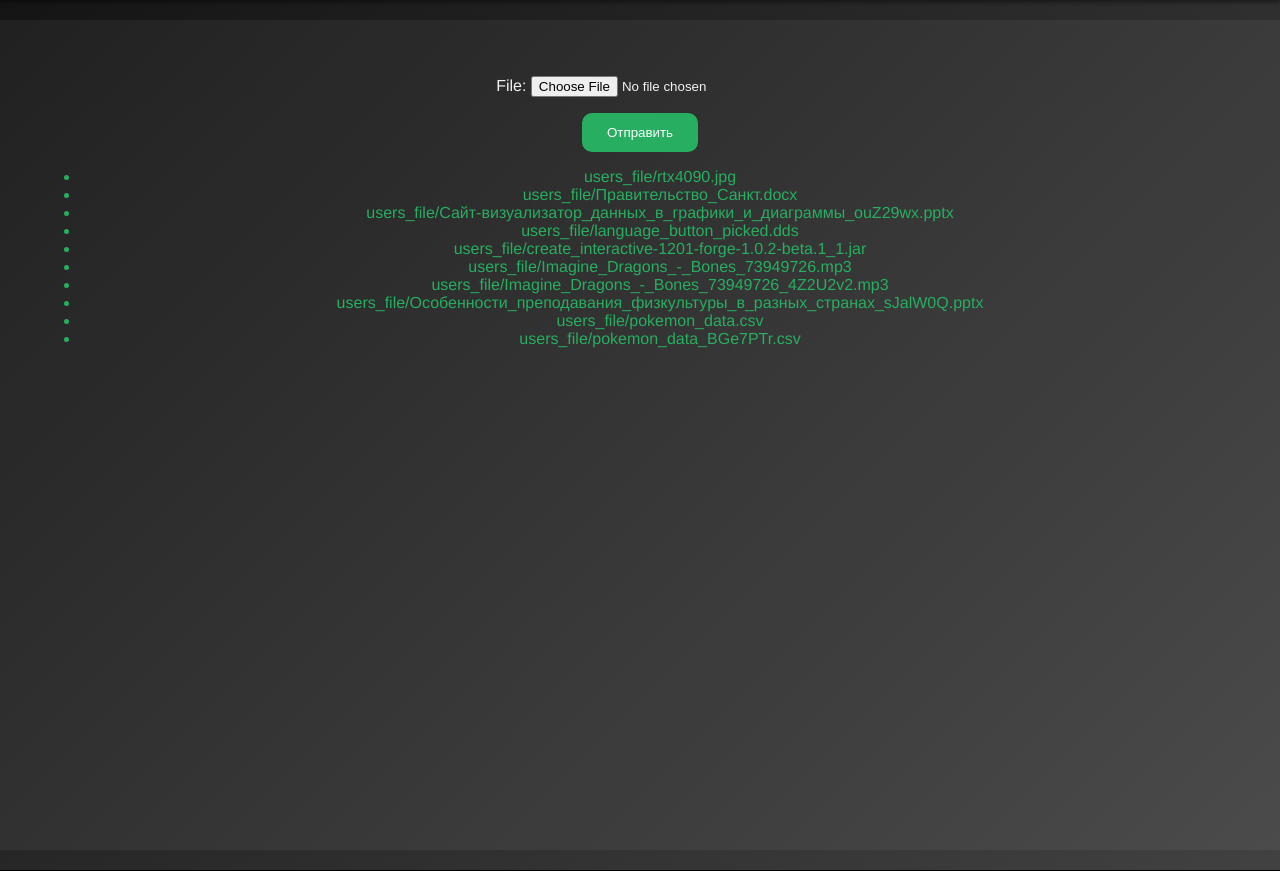
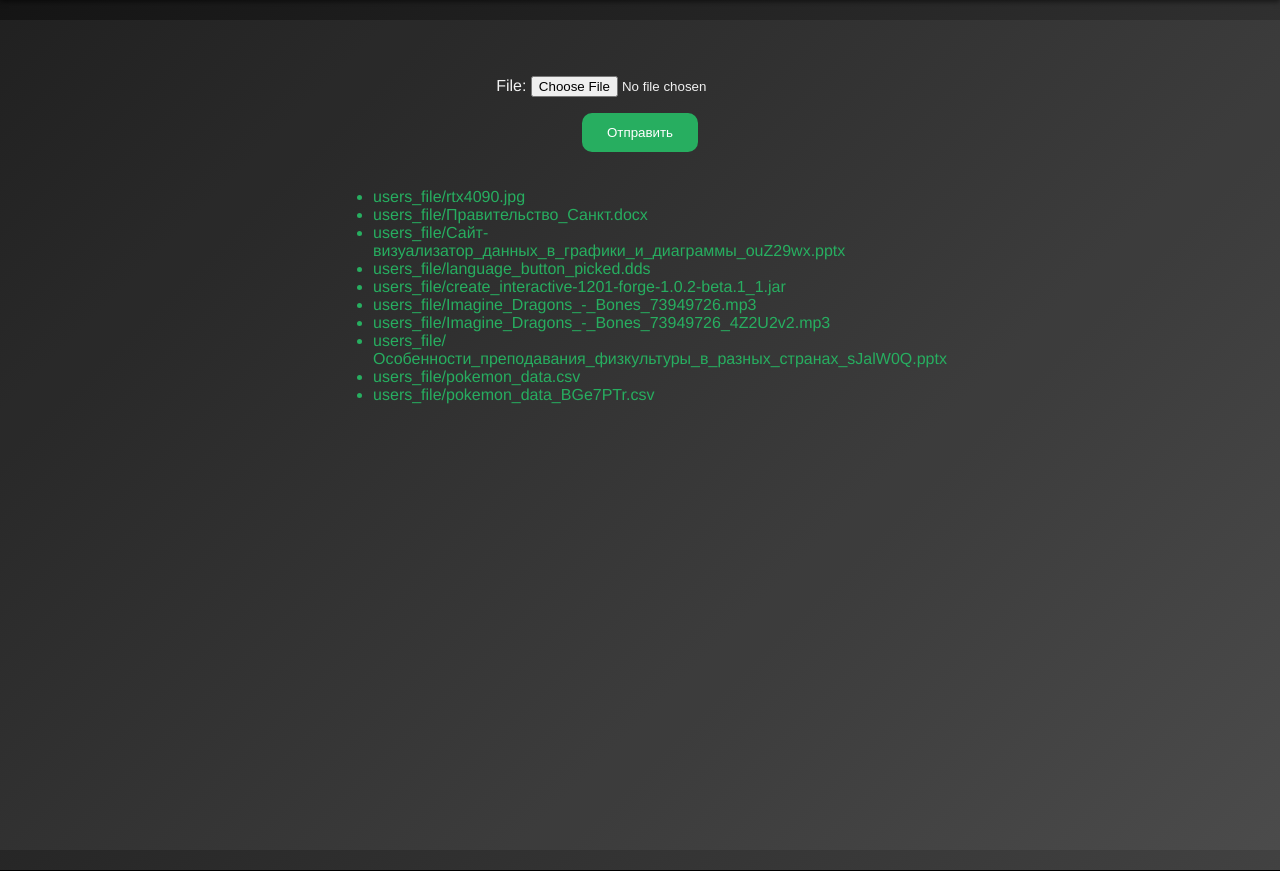
Before and after one commit to Nikdf3434/first1site1, a Django app: page /add_file/ in a window 1280 px wide. Shown: the part 157-1028 px from the top of the page. Run offline with Django 5.2, Linux system fonts and the light colour scheme; a user stored in the database is signed in; data comes from the database, SQL or seed files in the repository; both versions use the stored data as it was after the commit.

Commit message:
change css

```diff
--- a/first1site/first1site/static/css/style.css
+++ b/first1site/first1site/static/css/style.css
@@ -6,6 +6,12 @@ body {
     padding: 0;
     text-align: center;
 }
+
+.container { display: grid;
+    grid-template-columns: repeat(3, 1fr); /* 3 equal columns */
+    gap: 10px; }
+.column { padding: 20px;
+    text-align: left}
 
 #header {
     background: rgba(0, 0, 0, 0.8);
--- a/first1site/first1site/templates/file_form.html
+++ b/first1site/first1site/templates/file_form.html
@@ -14,11 +14,15 @@
         {{ file_form.as_p}}
         <button type="submit">Отправить</button>
     </form>
-    <ul>
+    <div class="container">
+    <div class="column"></div>
+    <div class="column"><ul>
         {% if user.is_authenticated %}
         {% for file in all_files %}
         <a href="/add_file/{{file.id}}"><li>{{file.file}}</li>
         {% endfor %}
         {% endif %}
-    </ul>
+    </ul></div>
+    <div class="column"></div>
+    </div>
 {%endblock%}
--- a/first1site/first1site/templates/home.html
+++ b/first1site/first1site/templates/home.html
@@ -2,7 +2,7 @@
 {% load static %}
 
 {% block content %}
-<div class="container text-center mt-5">
+<div>
     <h1 class="display-4">Добро пожаловать на сайт-визуализатор данных в графики и диаграммы</h1>
     <p class="lead">Превратите сложные наборы данных в понятные графики и диаграммы за несколько кликов. Наш инструмент создан для удобного анализа и представления информации в визуальном формате.</p>
     <img src="{% static 'img/rtx4090.jpg' %}" width="150" alt="Пример визуализации">
--- a/first1site/first1site/views.py
+++ b/first1site/first1site/views.py
@@ -32,6 +32,11 @@ def registration_view(request):
         username = request.POST.get('username')
         password = request.POST.get('password')
         password2 = request.POST.get('password2')
+        usernames = NewUser.objects.values_list('username', flat=True)
+        print(usernames)
+        if username in usernames:
+            messages.error(request, 'Пользователь с таким именем уже есть!')
+            return render(request, 'registration.html')
         if password != password2:
             messages.error(request, "Пароли не совпадают. Попробуйте снова.")
             return render(request, 'registration.html')
@@ -85,7 +90,6 @@ def grafic(request, file_id):
     file_path = file.file.path
 
     df = pd.read_csv(file_path, sep=None, engine='python')
-    df = df.head(5)
     x = request.GET.get('x')
     y_list = request.GET.getlist('y')
     x_data = df[x]
@@ -98,6 +102,7 @@ def grafic(request, file_id):
     plt.title('График данных из CSV', fontsize=16)
     plt.xlabel(x, fontsize=12)
     plt.ylabel('Значения', fontsize=12)
+    plt.xticks(rotation=60)
     plt.legend()
     plt.grid(True)
 
@@ -173,7 +178,6 @@ def stolb_diagramm(request, file_id):
     file_path = file.file.path
 
     df = pd.read_csv(file_path, sep=None, engine='python')
-    df = df.head(5)
     x = request.GET.get('x')
     y = request.GET.get('y')
     x_data = df[x]
@@ -184,6 +188,7 @@ def stolb_diagramm(request, file_id):
     plt.title('Диаграмма из CSV-файла', fontsize=16)
     plt.xlabel(x, fontsize=12)
     plt.ylabel(y, fontsize=12)
+    plt.xticks(rotation=60)
 
     download_format = request.GET.get('download', None)
     if download_format:
@@ -216,7 +221,6 @@ def round_diagramm(request, file_id):
     file_path = file.file.path
 
     df = pd.read_csv(file_path, sep=None, engine='python')
-    df = df.head(5)
     x = request.GET.get('x')
     y = request.GET.get('y')
 
@@ -232,6 +236,7 @@ def round_diagramm(request, file_id):
         colors=['#ff9999', '#66b3ff', '#99ff99', '#ffcc99', 'blue', 'red', 'green']
     )
     plt.title('Круговая диаграмма')
+    plt.xticks(rotation=60)
 
     download_format = request.GET.get('download', None)
     if download_format:
```
Also changed, not shown: first1site/db.sqlite3.
